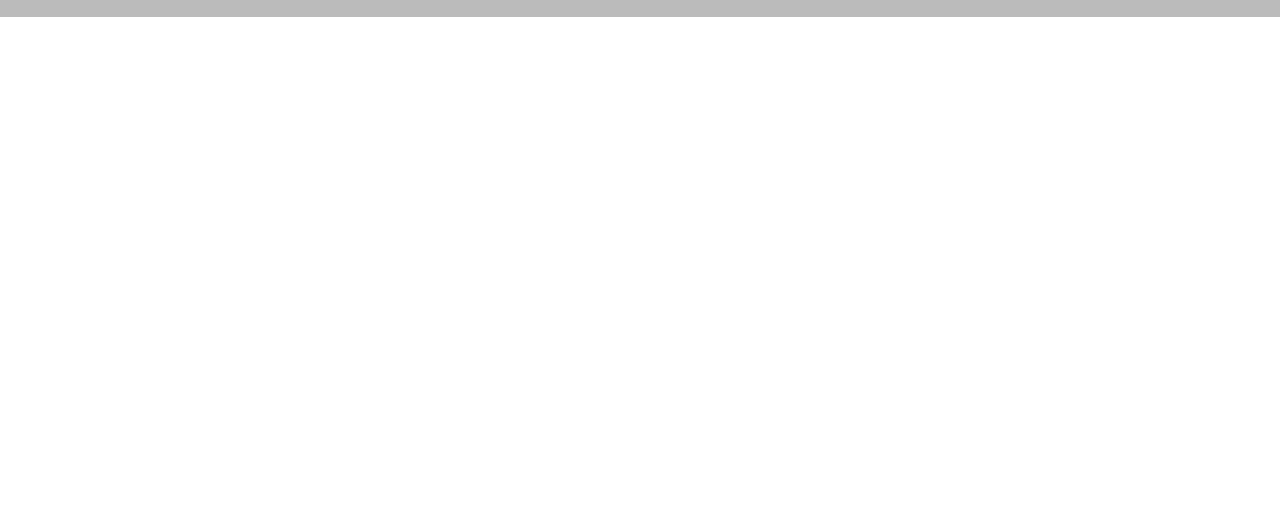
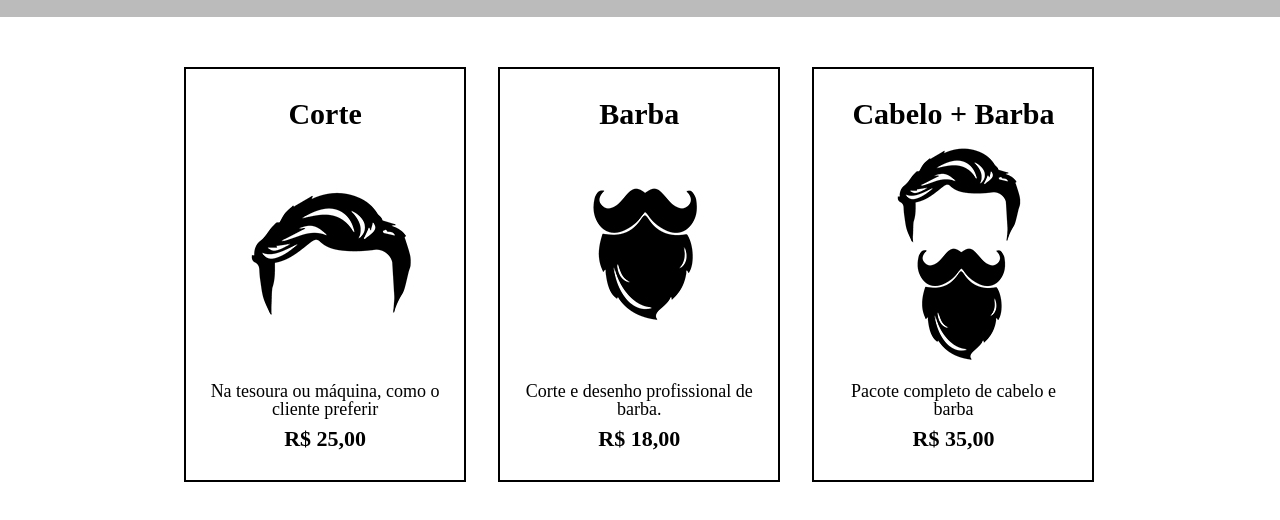
Before and after one commit to RodrigoRamalho8/Barbearia-Alura, a plain HTML site: page produtos.html in a window 1280 px wide. Shown: the part 276-796 px from the top of the page. Drawn offline with Linux system fonts and the light colour scheme.

Commit message:
Continuando o curso

```diff
--- a/produtos.css
+++ b/produtos.css
@@ -28,3 +28,35 @@
     font-size: 22px;
     text-decoration: none;
 }
+
+.produtos{
+    width: 940px;
+    margin: 0 auto;
+    padding: 50px 0;
+}
+
+.produtos li {
+    display: inline-block;
+    text-align: center;
+    width: 30%;
+    vertical-align: top;
+    margin: 0 1.5%;
+    padding: 30px 20px;
+    box-sizing: border-box;
+    border: 2px solid black
+}
+
+.produtos h2{
+    font-size: 30px;
+    font-weight: bold;
+}
+
+.produto-descricao{
+    font-size: 18px;
+}
+
+.produto-preco{
+    font-size: 22px;
+    font-weight: bold;
+    margin: 10px 0 0;
+}
--- a/produtos.html
+++ b/produtos.html
@@ -22,6 +22,27 @@
                 </nav>
             </div>
         </header>
-
+        <main>
+            <ul class="produtos">
+                <li>
+                    <h2>Corte</h2>
+                    <img src="assets/cabelo.jpg" alt="cabelo.jpg">
+                    <p class="produto-descricao">Na tesoura ou máquina, como o cliente preferir</p>
+                    <p class="produto-preco">R$ 25,00</p>
+                </li>
+                <li>
+                    <h2>Barba</h2>
+                    <img src="assets/barba.jpg" alt="barba.jpg">
+                    <p class="produto-descricao">Corte e desenho profissional de barba.</p>
+                    <p class="produto-preco">R$ 18,00</p>
+                </li>
+                <li>
+                    <h2>Cabelo + Barba</h2>
+                    <img src="assets/cabelo+barba.jpg" alt="cabelo+barba.jpg">
+                    <p class="produto-descricao">Pacote completo de cabelo e barba</p>
+                    <p class="produto-preco"> R$ 35,00 </p>
+                </li>
+            </ul>
+        </main>
     </body>
 </html>
```
